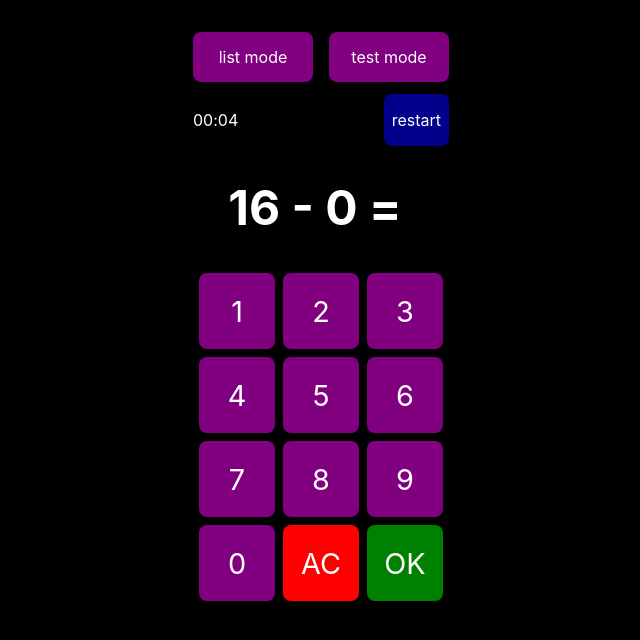
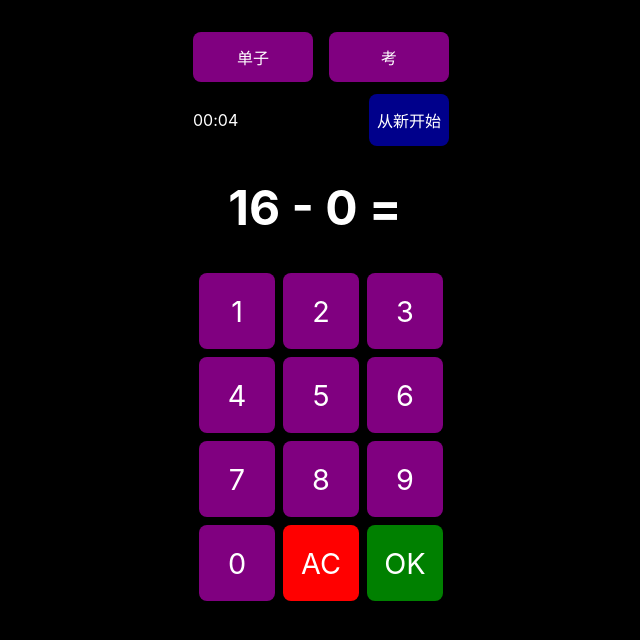
Before and after one commit to ugglr/bang-kao, a Next.js app: page /under20 in a window 1280 px wide. Shown: the top 640 px of the page, without its empty margins (319-959 px from the left). Built offline with nearby package versions, Linux system fonts and the light colour scheme.

Commit message:
chinese translations

```diff
--- a/components/ListToggle.tsx
+++ b/components/ListToggle.tsx
@@ -16,7 +16,7 @@ const ListToggle: React.FC<Props> = ({ setListMode }) => (
       }}
       type="button"
     >
-      list mode
+      单子
     </button>
     <button
       onClick={() => setListMode(false)}
@@ -28,7 +28,7 @@ const ListToggle: React.FC<Props> = ({ setListMode }) => (
       }}
       type="button"
     >
-      test mode
+      考
     </button>
   </div>
 );
--- a/components/Test.tsx
+++ b/components/Test.tsx
@@ -85,7 +85,7 @@ const Test: React.FC<Props> = ({ questions }) => {
             backgroundColor: "darkblue",
           }}
         >
-          restart
+          从新开始
         </button>
       </div>
 
```
Also changed, not shown: pages/index.tsx (+4 -4 lines).
